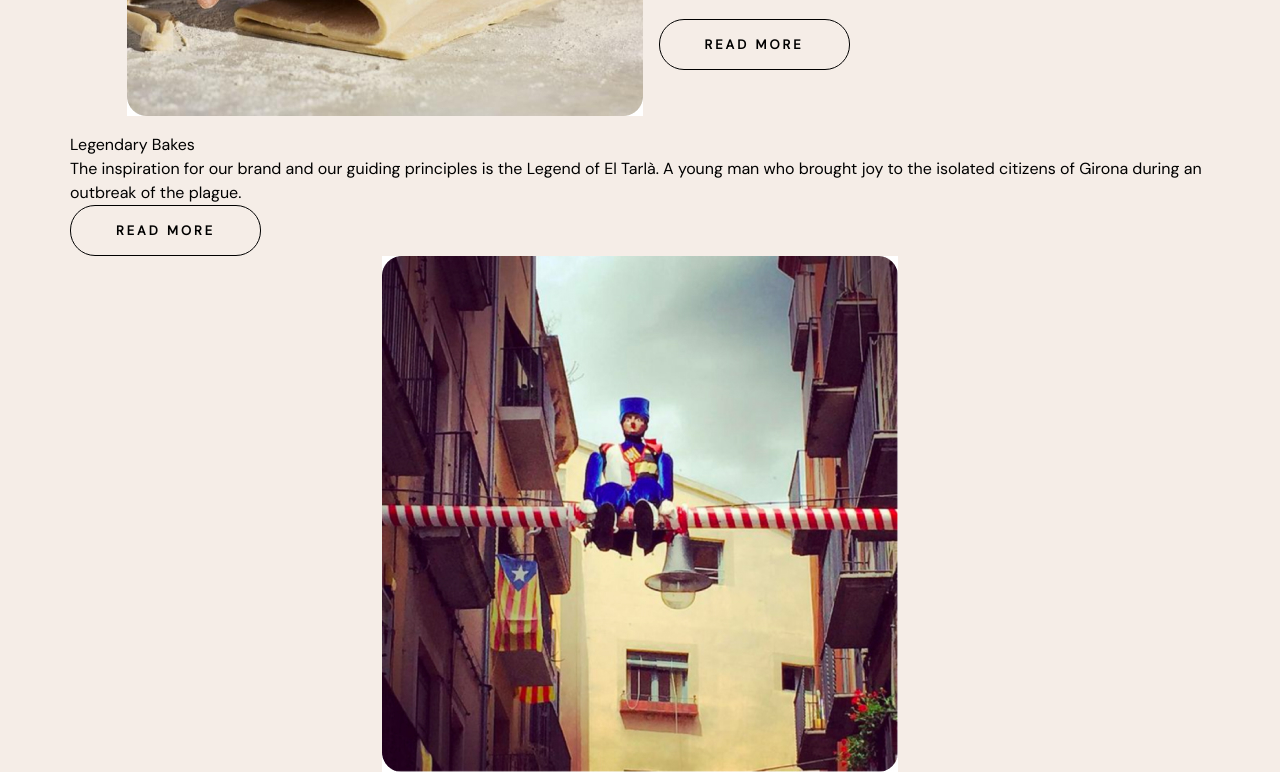
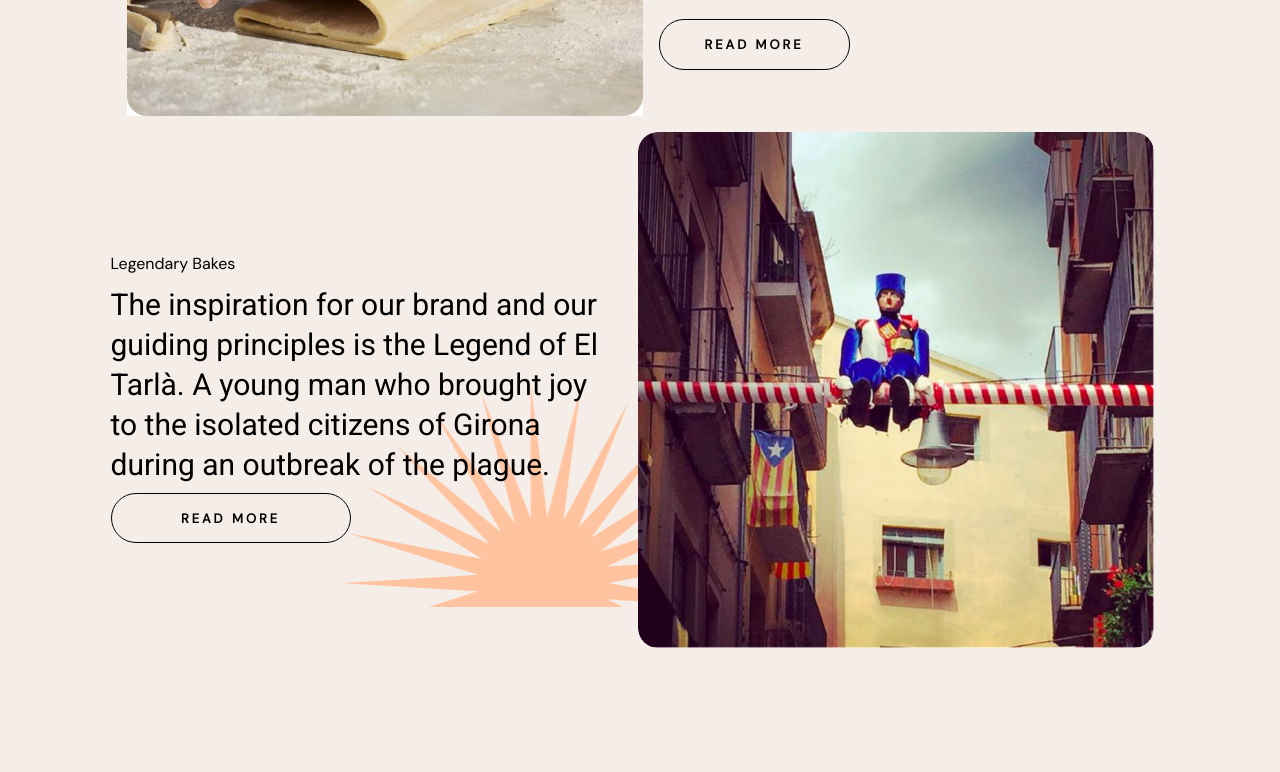
Before and after one commit to valer-sky/course, a plain HTML site: page index.html in a window 1280 px wide. Shown: the part 4947-5719 px from the top of the page. After the commit the page ends 5659 px from the top, so only its background shows below. Drawn offline with Linux system fonts and the light colour scheme.

Commit message:
add new section

```diff
--- a/css/moreinfo.css
+++ b/css/moreinfo.css
@@ -1,15 +1,12 @@
 .moreinfo{
     width: 100%;
     min-height: 982px;
-
-
 }
 .moreinfo .wrapper{
     display: flex;
     flex-direction: column;
     align-items: center;
     margin-top: 1px;
-
 }
 
 .moreinfo-top{
@@ -17,17 +14,12 @@
     flex-direction: row;
     align-items: center;
     justify-content:space-around;
-
-
-
 }
 .moreinfo-top__image{
     width:516px;
     height: 386px;
     border-radius: 20px;
-    margin: 0px 16px 16px 16px;
-
-
+    margin: 0px 16px 16px 16px
 }
 
 .moreinfo-top__info{
@@ -38,22 +30,14 @@
     flex-wrap: wrap;
     width:511px;
     height: 300px;
-    position: relative;
-
-
 }
 .moreinfo-top__info-title{
+    width:100%;
     width:180px;
     height: 24px;
     font-size: 16px;
     line-height: 24px;
     font-family:  'DM Sans';
-
-
-
-
-
-
 }
 .moreinfo-top__info .description{
     width:510px;
@@ -65,5 +49,59 @@
 .moreinfo-top__info .botton{
     width:256px;
     height: 58px;
+}
+.top-star img{
 
+    position: relative;
+    transform:translateX(250%);
+    z-index: -1;
+    margin: -90px;
 }
+.moreinfo-botton{
+    display: flex;
+    flex-direction: row;
+    align-items: center;
+    justify-content:space-around;
+}
+.moreinfo-botton__info{
+    display: flex;
+    flex-direction:column;
+    justify-content: space-around;
+    align-items: flex-start;
+    flex-wrap: wrap;
+    width:511px;
+    height: 300px;
+}
+.moreinfo__botton-title{
+    width:100%;
+    width:146px;
+    height: 24px;
+    font-size: 16px;
+    line-height: 24px;
+    font-family:  'DM Sans';
+}
+.moreinfo-botton__info .description{
+    width:500px;
+    height: 200px;
+    font-size: 30px;
+    line-height: 40px;
+    font-family: 'Roboto';
+}
+.moreinfo-botton__info .button{
+    width:240px;
+  height: 50px;
+}
+
+
+.moreinfo-botton__image img{
+    width:516px;
+    height: 516px;
+    border-radius: 20px;
+    margin: 0px 16px 16px 16px;
+}
+.botton-star img{
+    position: relative;
+    margin-bottom: -195px;
+     transform:translateX(-70%);
+    z-index: -1 ;
+}
--- a/index.html
+++ b/index.html
@@ -269,24 +269,35 @@
     <!--moreinfo-->
     <section class="moreinfo">
         <div class="moreinfo wrapper">
+
         <div class="moreinfo-top">
+
             <div class="moreinfo-top__image">
                 <img src="images/moreinfo/1.jpg" alt="tarla-section"/>
             </div>
                     <div class="moreinfo-top__info">
-                        <div class="moreinfo-top__info-title">Amazing Ingredients</div>
+
+                        <div class="moreinfo-top__info-title">Amazing Ingredients
+                            <div class="top-star">
+                                <img src="images/moreinfo/top.png" alt="">
+                            </div>
+                     </div>
                         <p class="description">We like to keep things simple and authentic. We’ve sourced the very best from the very best, from our Poitou-Charentes butter to our Valrhona chocolate batons.</p>
                         <div class="button button-black">Read more</div>
                       </div>
+
                 </div>
 
 
 
-        <div class="moreinfo-botton__content wrapper">
+        <div class="moreinfo-botton">
             <div class="moreinfo-botton__info">
                 <div class="moreinfo__botton-title">Legendary Bakes</div>
                 <p class="description">The inspiration for our brand and our guiding principles is the Legend of El Tarlà. A young man who brought joy to the isolated citizens of Girona during an outbreak of the plague.</p>
                 <div class="button button-black">Read more</div>
+                <div class="botton-star">
+                    <img src="images/moreinfo/botton.png" alt="">
+                </div>
               </div>
               <div class="moreinfo-botton__image">
                 <img src="images/moreinfo/2.jpg" alt="tarla-section"/>
```
